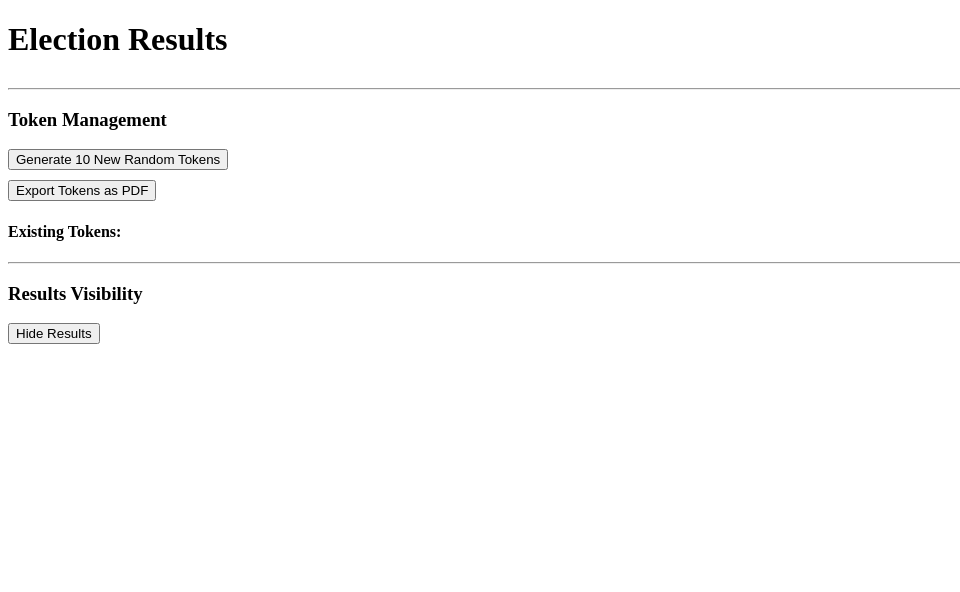
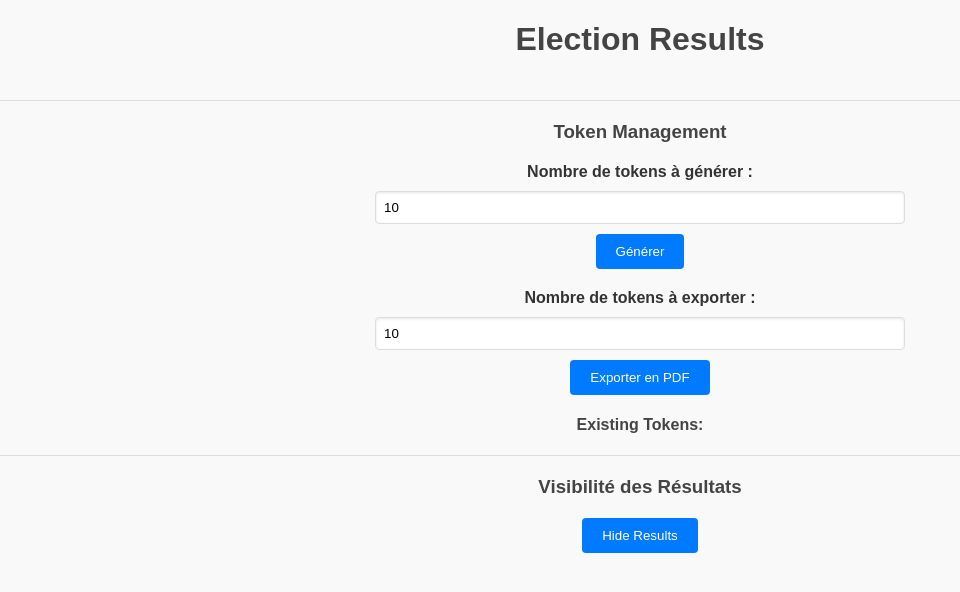
Before and after one commit to ctlinker/simple-voting, a PHP site: template src/private/view/dashboard.php in a window 1280 px wide. Shown: the top 592 px of the page, without its empty margins (0-960 px from the left). Run offline with PHP 8.4, Linux system fonts and the light colour scheme; the template is opened without the code that fills it, so the values that code supplies are empty.

Commit message:
feat: enhanced dashboad ui

```diff
--- a/src/private/view/dashboard.php
+++ b/src/private/view/dashboard.php
@@ -3,8 +3,8 @@
 use Utils\Error;
 use Dompdf\Dompdf;
 
-    if(!isset($_SESSION["user_id"])){
-        Error::invoque("Vous n'ete pas autoriser a voir cette page");
+if (!isset($_SESSION["user_id"])) {
+    Error::invoque("Vous n'êtes pas autorisé à voir cette page");
 }
 
 // LOGIC: Generate Tokens (Helper for the admin)
@@ -68,10 +68,7 @@
 <html>
 <head>
     <title>Admin Dashboard</title>
-    <style>
-        .bar-container { background: #eee; width: 50%; height: 20px; }
-        .bar { background: #4CAF50; height: 100%; text-align: center; color: white;}
-    </style>
+    <link rel="stylesheet" href="/style/dashboard.css">
 </head>
 <body>
     <h1>Election Results</h1>
@@ -105,16 +102,22 @@
 
     <h3>Token Management</h3>
     <form method="POST" action="/api.php/?request=admin_dashboard">
-        <button type="submit" name="generate_tokens">Generate 10 New Random Tokens</button>
+        <label for="token_count">Nombre de tokens à générer :</label>
+        <input type="number" id="token_count" name="token_count" min="1" value="10" required>
+        <button type="submit" name="generate_tokens">Générer</button>
     </form>
     <form method="POST" action="/api.php/?request=admin_dashboard" style="margin-top: 10px;">
-        <button type="submit" name="export_tokens_pdf">Export Tokens as PDF</button>
+        <label for="export_count">Nombre de tokens à exporter :</label>
+        <input type="number" id="export_count" name="export_count" min="1" value="10" required>
+        <button type="submit" name="export_tokens_pdf">Exporter en PDF</button>
     </form>
 
     <h4>Existing Tokens:</h4>
     <ul>
         <?php
-        $tokens = Database::fetchAll(sql: "SELECT * FROM tokens ORDER BY id DESC LIMIT 20");
+        $tokens = Database::fetchAll(
+            sql: "SELECT * FROM tokens ORDER BY id DESC LIMIT 20",
+        );
 
         foreach ($tokens as $t) {
             $status = $t["is_used"] ? "USED" : "ACTIVE";
@@ -125,7 +128,7 @@
 
     <hr>
 
-    <h3>Results Visibility</h3>
+    <h3>Visibilité des Résultats</h3>
     <form method="POST" action="/api.php/?request=admin_dashboard">
         <?php
         $visibility = Database::fetch(
--- /dev/null
+++ b/src/public/style/dashboard.css
@@ -0,0 +1,147 @@
+/* General Styling */
+body {
+    font-family: Arial, sans-serif;
+    margin: 0;
+    padding: 0;
+    background-color: #f9f9f9;
+    color: #333;
+}
+
+h1, h3, h4 {
+    text-align: center;
+    color: #444;
+}
+
+hr {
+    border: 0;
+    border-top: 1px solid #ddd;
+    margin: 20px 0;
+}
+
+/* Results Table */
+table {
+    width: 80%;
+    margin: 20px auto;
+    border-collapse: collapse;
+    box-shadow: 0px 4px 6px rgba(0, 0, 0, 0.1);
+}
+
+table th, table td {
+    padding: 10px;
+    text-align: center;
+    border: 1px solid #ddd;
+}
+
+table th {
+    background-color: #007bff;
+    color: #fff;
+}
+
+table td {
+    background-color: #f9f9f9;
+}
+
+.bar-container {
+    background: #eee;
+    width: 100%;
+    height: 20px;
+    border-radius: 10px;
+    overflow: hidden;
+}
+
+.bar {
+    background: #4CAF50;
+    height: 100%;
+    text-align: center;
+    color: white;
+    line-height: 20px;
+    font-size: 12px;
+}
+
+/* Forms */
+form {
+    width: 80%;
+    margin: 20px auto;
+    display: flex;
+    flex-direction: column;
+    align-items: center;
+}
+
+form label {
+    margin-bottom: 10px;
+    font-weight: bold;
+}
+
+form input[type="number"] {
+    width: 50%;
+    padding: 8px;
+    margin-bottom: 10px;
+    border: 1px solid #ddd;
+    border-radius: 4px;
+    box-shadow: inset 0px 1px 3px rgba(0, 0, 0, 0.1);
+}
+
+form button {
+    padding: 10px 20px;
+    background-color: #007bff;
+    color: #fff;
+    border: none;
+    border-radius: 4px;
+    cursor: pointer;
+    transition: background-color 0.2s ease, transform 0.2s ease;
+}
+
+form button:hover {
+    background-color: #0056b3;
+}
+
+form button:active {
+    transform: translateY(2px);
+}
+
+/* Token List */
+ul {
+    list-style: none;
+    padding: 0;
+    margin: 20px auto;
+    width: 80%;
+}
+
+ul li {
+    padding: 10px;
+    margin-bottom: 10px;
+    background: #f8f8f8;
+    border: 1px solid #ddd;
+    border-radius: 4px;
+    display: flex;
+    justify-content: space-between;
+    align-items: center;
+}
+
+ul li strong {
+    color: #007bff;
+}
+
+/* Visibility Toggle */
+.visibility-toggle {
+    text-align: center;
+    margin: 20px auto;
+}
+
+.visibility-toggle button {
+    padding: 10px 20px;
+    background-color: #28a745;
+    color: #fff;
+    border: none;
+    border-radius: 4px;
+    cursor: pointer;
+    transition: background-color 0.2s ease, transform 0.2s ease;
+}
+
+.visibility-toggle button:hover {
+    background-color: #218838;
+}
+
+.visibility-toggle button:active {
+    transform: translateY(2px);
+}
```
Lines whose indentation alone changed are shown as unchanged.
